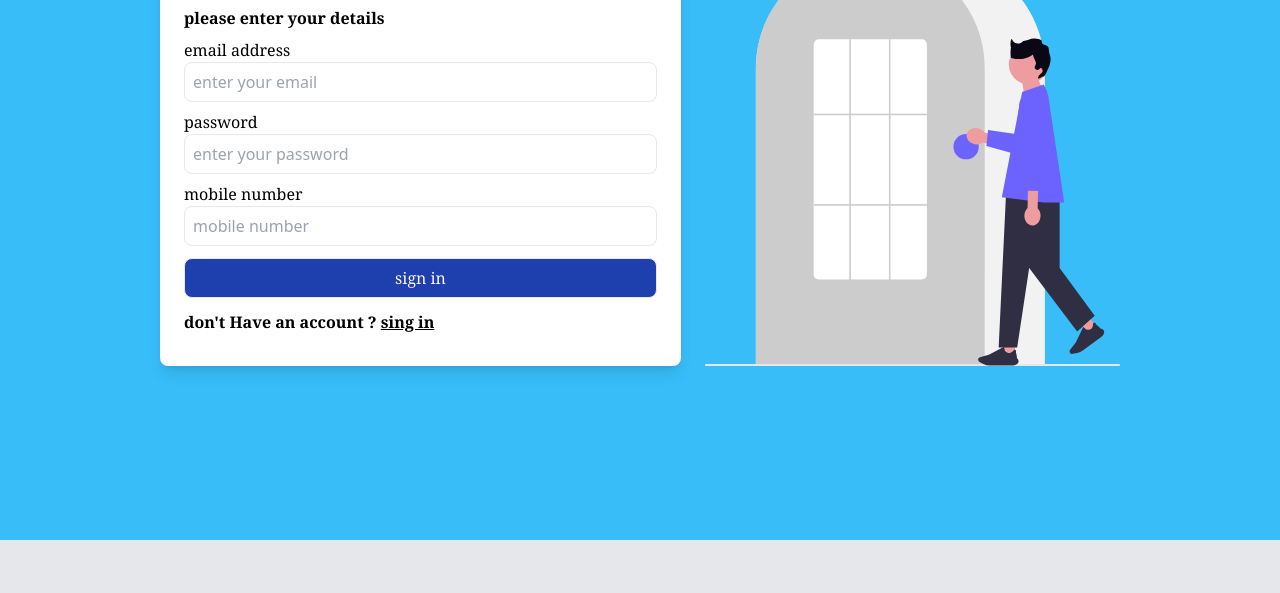
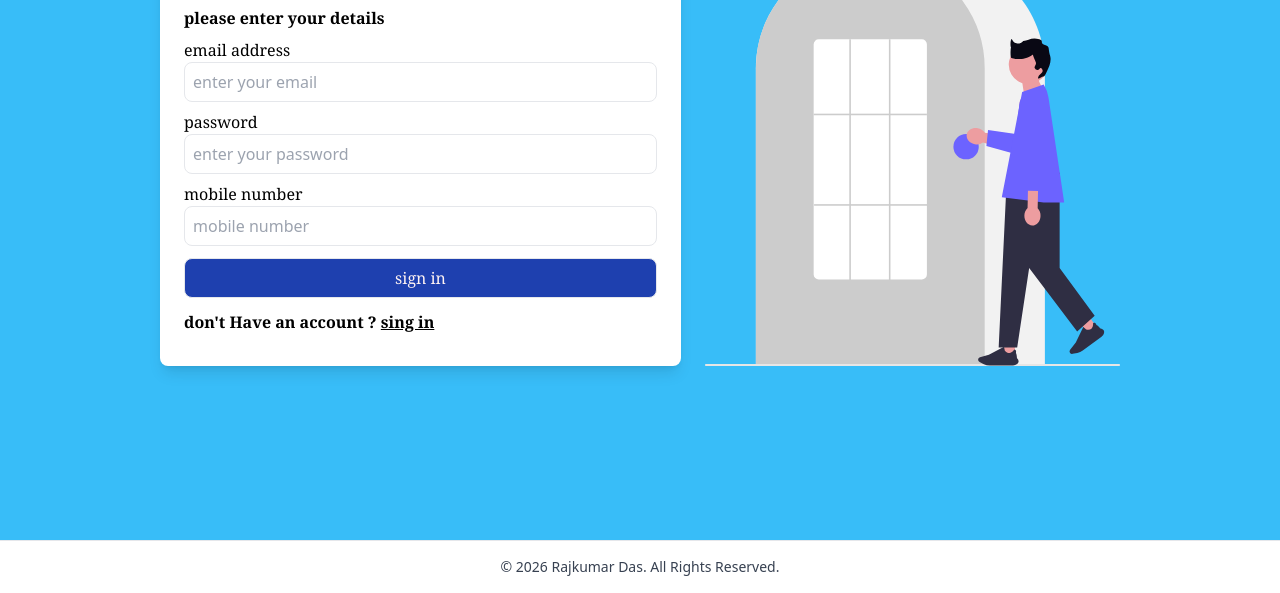
Before and after one commit to rajkumar470/tailwin-project-successfull, a website built with Vite: page index.html in a window 1280 px wide. Shown: the part 332-925 px from the top of the page. Before the commit the page ends 872 px from the top, so only its background shows below. Built offline with nearby package versions, Linux system fonts and the light colour scheme.

Commit message:
first commit

```diff
--- a/index.html
+++ b/index.html
@@ -63,16 +63,12 @@
 
 </div>
 
-
-
-
-
-
-
 </div>
 </section>
 
-
+<footer class="text-center py-4 bg-white text-gray-700 text-sm border-t border-gray-200">
+  <p>&copy; 2026 Rajkumar Das. All Rights Reserved.</p>
+</footer>
 
 <script src="button.js" type="module"></script>
 
--- a/package.json
+++ b/package.json
@@ -4,8 +4,8 @@
   "description": "",
   "main": "index.js",
   "scripts": {
-    "dev": "vite",
-    "build": "vite build"
+    "dev": "vite"
+
   },
   "keywords": [],
   "author": "",
--- a/vite.config.js
+++ b/vite.config.js
@@ -1,5 +1,5 @@
 import { defineConfig } from 'vite'
 
 export default defineConfig({
-  base: '/tailwind-project/',
+  base: '/tailwin-project-successfull/',
 })
```
Also changed, not shown: .github/workflows/deploy.yml (deleted), dist/assets/index-CV0KT8sE.css (deleted), dist/assets/index-Wx1oOHtL.js (deleted), dist/index.html (deleted).
